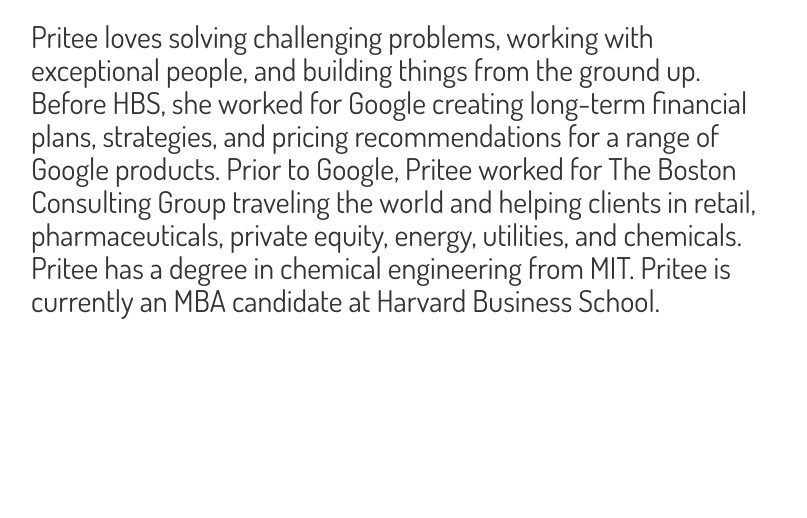
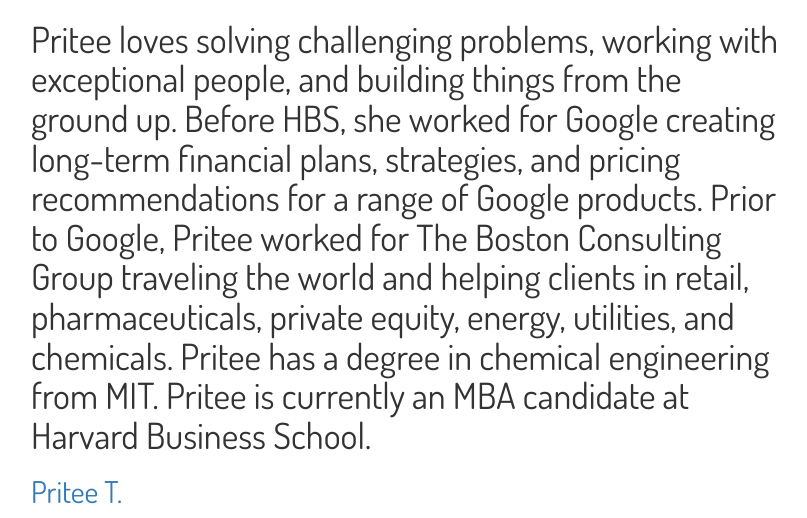
Before and after one commit to PriteeTem/djangogirls, a Django app: page /about in a window 1280 px wide. Shown: the part 319-837 px from the top of the page, without its empty margins (24-831 px from the left). Before the commit the page ends 638 px from the top, so only its background shows below. Run offline with Django 3.2, Linux system fonts and the light colour scheme; some libraries are stand-ins or nearby versions; some web fonts are replaced.

Commit message:
slightchange5

```diff
--- a/blog/templates/blog/about.html
+++ b/blog/templates/blog/about.html
@@ -1,6 +1,7 @@
 {% extends 'blog/base.html' %}
 {% block content %}
-    <h2>Pritee loves solving challenging problems, working with exceptional people, and building things from the ground up. Before HBS, she worked for Google creating long-term financial plans, strategies, and pricing recommendations for a range of Google products. Prior to Google, Pritee worked for The Boston Consulting Group traveling the world and helping clients in retail, pharmaceuticals, private equity, energy, utilities, and chemicals. Pritee has a degree in chemical engineering from MIT. Pritee is currently an MBA candidate at Harvard Business School. </h2>
+    <h1>Pritee loves solving challenging problems, working with exceptional people, and building things from the ground up. Before HBS, she worked for Google creating long-term financial plans, strategies, and pricing recommendations for a range of Google products. Prior to Google, Pritee worked for The Boston Consulting Group traveling the world and helping clients in retail, pharmaceuticals, private equity, energy, utilities, and chemicals. Pritee has a degree in chemical engineering from MIT. Pritee is currently an MBA candidate at Harvard Business School. </h1>
+  <h2><a href="https://www.linkedin.com/in/priteet/">Pritee T.</a></h2>
     <!--<h2> If you have questions or interest in participating please reach out using the form below.</h2>-->
     <!--<iframe src="https://docs.google.com/forms/d/e/1FAIpQLScFw7NtKR8yFSgNOWnGf5YfXbMrK8TWxl1G-FC2uPYU06102g/viewform?embedded=true" width="760" height="500" frameborder="0" marginheight="0" marginwidth="0">Loading...</iframe>-->
 {% endblock %}
```
